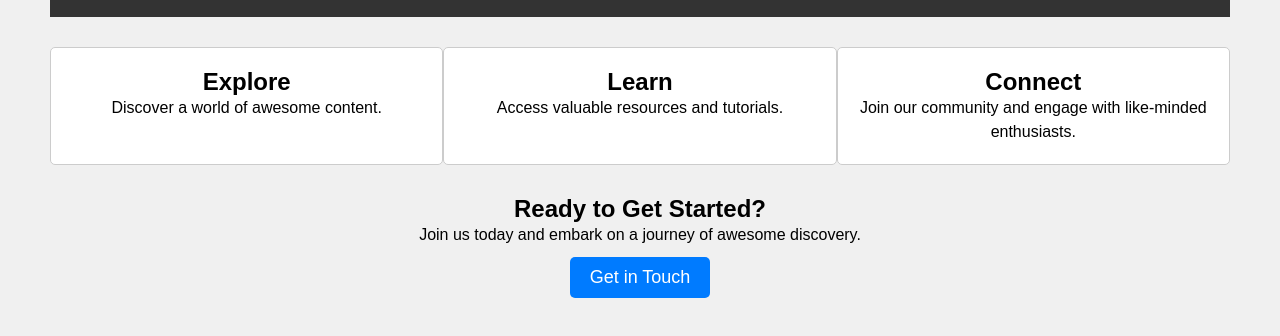
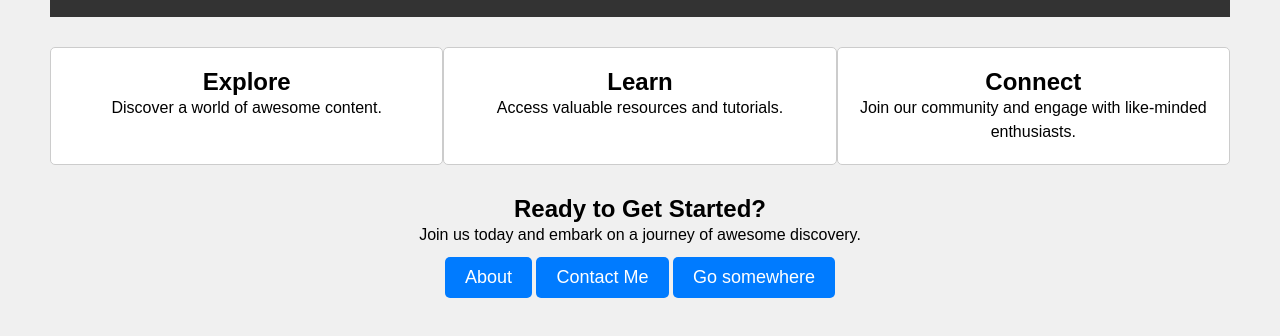
Before and after one commit to JLouisa/basic-informational-site, a website: page public/index.html in a window 1280 px wide. Shown: the part 152-488 px from the top of the page. Drawn offline with Linux system fonts and the light colour scheme.

Commit message:
Finish project

```diff
--- a/public/index.html
+++ b/public/index.html
@@ -35,7 +35,9 @@
         <section class="cta">
             <h2>Ready to Get Started?</h2>
             <p>Join us today and embark on a journey of awesome discovery.</p>
-            <a href="/contact-me.html" class="cta-button">Get in Touch</a>
+            <a href="/about.html" class="cta-button">About</a>
+            <a href="/contact-me.html" class="cta-button">Contact Me</a>
+            <a href="/somewhere.html" class="cta-button">Go somewhere</a>
         </section>
     </div>
 </body>
```
Also changed, not shown: public/about.html (+3 -0 lines).
